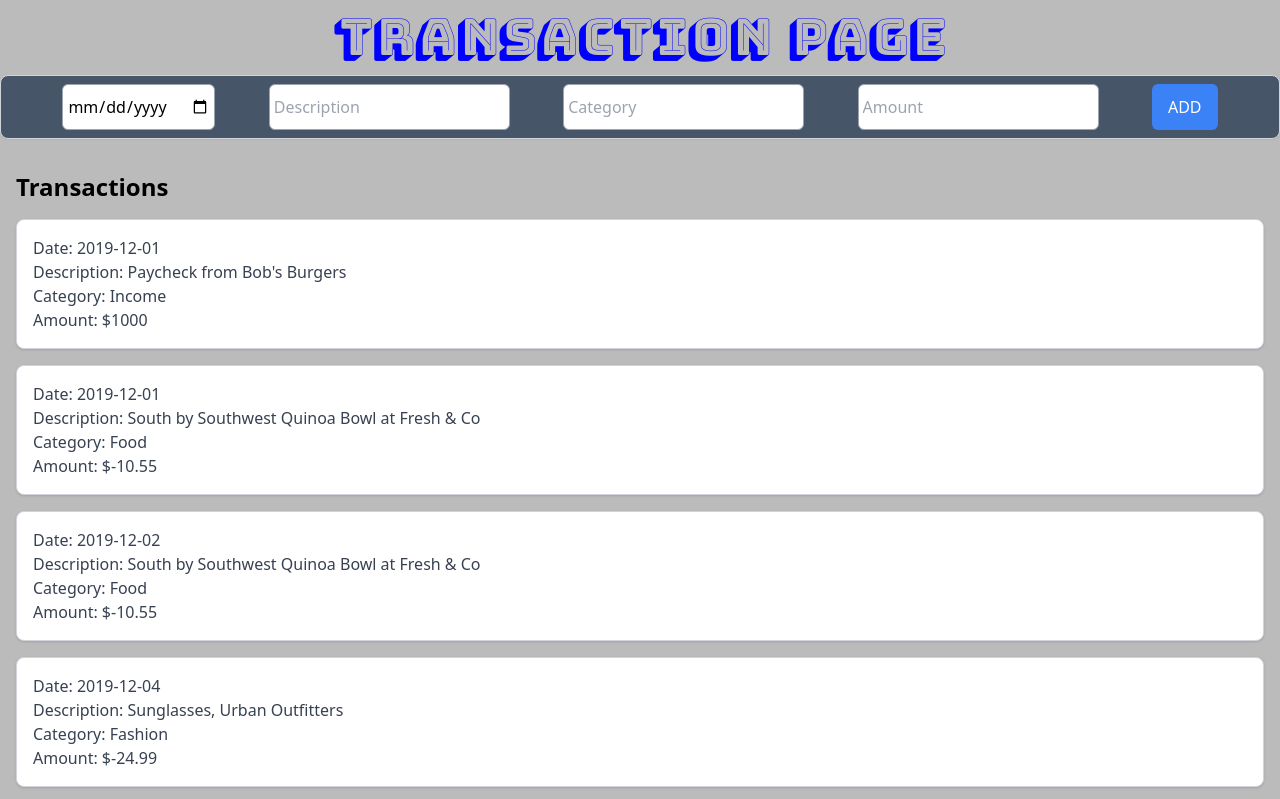
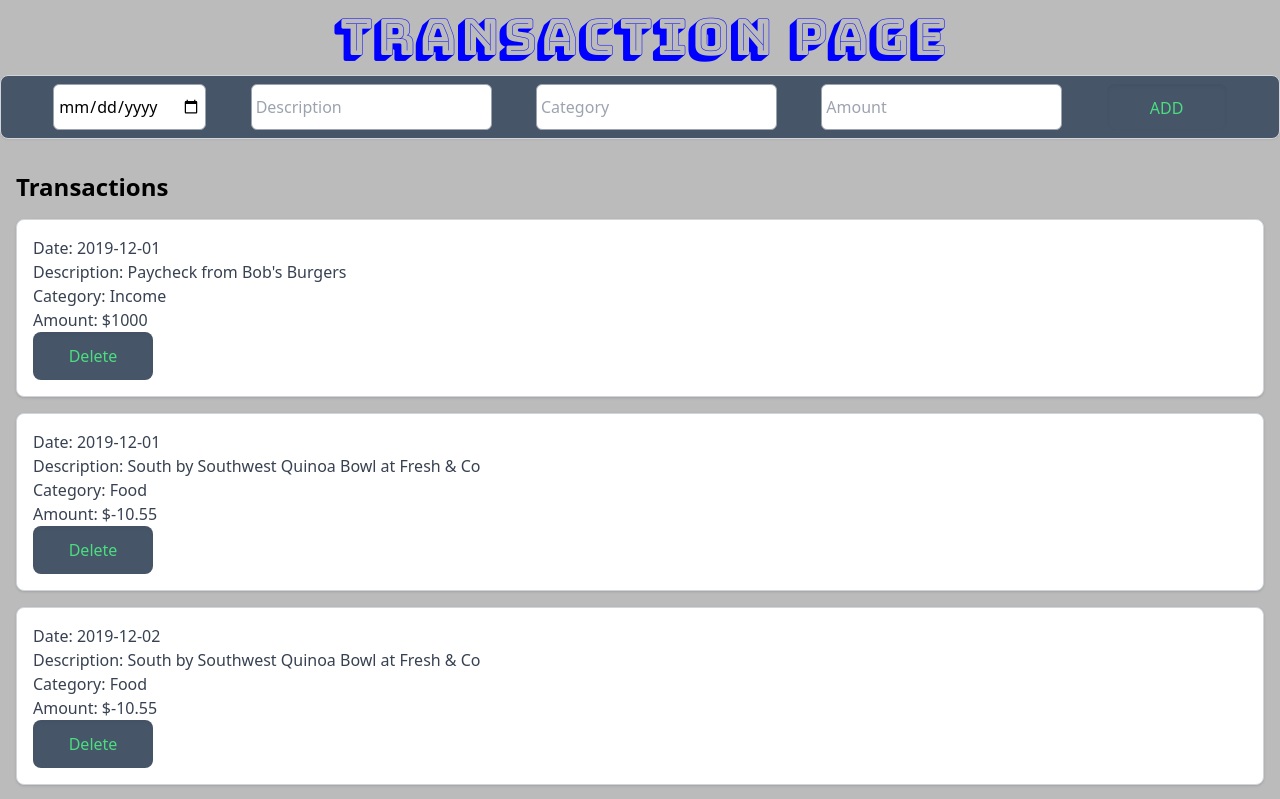
Before and after one commit to Jeremy-3/Phase-2-Code-Challenge1, a React (Vite) app: page / in a window 1280 px wide. Shown: the top 799 px of the page. Built offline with nearby package versions, Linux system fonts and the light colour scheme; data requests are answered from the project's data file.

Commit message:
restored the Buttons component and added a delete button to the transactions

```diff
--- a/src/components/AddTrans.jsx
+++ /dev/null
@@ -1,9 +0,0 @@
-import React from 'react'
-
-function AddTrans() {
-  return (
-    <div>AddTrans</div>
-  )
-}
-
-export default AddTrans
--- /dev/null
+++ b/src/components/Button.jsx
@@ -0,0 +1,15 @@
+function Buttons({ onClick, children }) {
+  return (
+    <button
+      onClick={onClick}
+      className="ease-[cubic-bezier(0.15, 0.83, 0.66, 1)]
+    min-w-[120px] cursor-pointer rounded-lg border-0 bg-slate-600
+    px-4 py-3 text-green-400 shadow-inner transition-all duration-1000 hover:bg-green-500
+     hover:text-slate-600 "
+    >
+      {children}
+    </button>
+  );
+}
+
+export default Buttons;
--- a/src/components/Buttons.jsx
+++ /dev/null
@@ -1,8 +0,0 @@
-function Buttons({ children }) {
-    return  <button className="ease-[cubic-bezier(0.15, 0.83, 0.66, 1)]
-    min-w-[120px] cursor-pointer rounded-lg border-0 bg-slate-600
-    px-4 py-3 text-green-400 shadow-inner transition-all duration-1000 hover:bg-green-500
-     hover:text-slate-600 flex-1">{children}</button>
-  }
-
-  export default Buttons
--- a/src/components/Field.jsx
+++ /dev/null
@@ -1,24 +0,0 @@
-function Filed() {
-    return (
-      <>
-        {" "}
-        <form className="wrap">
-          <input
-            placeholder="Search Here"
-            className="input"
-            name="text"
-            type="text"
-            required
-          />
-        </form>
-        <form className="flex justify-evenly border h-8 bg-slate-600">
-          <input type="date" name="date" />
-          <input type="text" name="text" placeholder="Description" />
-          <input type="text" name="text" placeholder="Category" />
-          <input type="number" name="number" placeholder="Amount" />
-        </form>
-      </>
-    );
-  }
-
-  export default Filed;
--- a/src/components/Navbar.jsx
+++ b/src/components/Navbar.jsx
@@ -1,4 +1,5 @@
 import React, { useState } from 'react';
+import Buttons from './Button';
 
 function Navbar({ transactions, setTransactions }) {
   const [formData, setFormData] = useState({
@@ -85,12 +86,7 @@ function Navbar({ transactions, setTransactions }) {
       className='p-1 rounded-md border border-gray-400'
       required
     />
-    <button
-      type="submit"
-      className="bg-blue-500 text-white px-4 py-1 rounded-md hover:bg-blue-600"
-    >
-      ADD
-    </button>
+   <Buttons type="submit">ADD</Buttons>
   </form>
   </>
   );
--- a/src/components/OneTrans.jsx
+++ b/src/components/OneTrans.jsx
@@ -1,6 +1,8 @@
 import React from "react";
+import Buttons from "./Button";
 
-function OneTrans({ transaction }) {
+function OneTrans({ transaction ,deleteTransaction}) {
+
   return (
     (
       <li className="border border-gray-300 rounded-lg p-4 mb-4 bg-white shadow">
@@ -8,6 +10,7 @@ function OneTrans({ transaction }) {
         <p className="text-gray-700">Description: {transaction.description}</p>
         <p  className="text-gray-700">Category: {transaction.category}</p>
         <p className="text-gray-700">Amount: ${transaction.amount}</p>
+         <Buttons onClick={()=> deleteTransaction(transaction.id)}>Delete</Buttons>
       </li>
     )
   )
--- a/src/components/Transactions.jsx
+++ b/src/components/Transactions.jsx
@@ -1,13 +1,36 @@
+import { useEffect, useState } from "react";
 import OneTrans from "./OneTrans";
 
-function Transactions({transactions}) {
+function Transactions() {
+  const [transactions, setTransactions] = useState([])
+  useEffect(()=>{
+    fetch('http://localhost:3000/transactions')
+    .then(res => res.json())
+    .then( data => setTransactions(data))
+    .catch(error => console.log("Error:", error));
+  },[])
+
+  const deleteTransaction=(id) =>  {
+    fetch(`http://localhost:3000/transactions/${id}`,{
+      method:'DELETE',
+
+    })
+    .then(response => {
+      if (response.ok) {
+        setTransactions(transactions.filter(transaction => transaction.id !== id));
+      } else {
+        console.log('Error deleting transaction:');
+      }
+    })
+    .catch(error => console.log("Error:", error));
+  }
   console.log(transactions);
   return (
     <div className="container mx-auto p-4">
       <h1 className="text-2xl font-bold mb-4">Transactions</h1>
       <ul>
         {transactions.map((transaction) => (
-          <OneTrans key={transaction.id} transaction={transaction} />
+          <OneTrans key={transaction.id} transaction={transaction} deleteTransaction={deleteTransaction}/>
         ))}
       </ul>
     </div>
--- a/src/db.json
+++ b/src/db.json
@@ -1,84 +1,84 @@
 {
   "transactions": [
     {
-        "id": 1,
+      "id": "1",
       "date": "2019-12-01",
       "description": "Paycheck from Bob's Burgers",
       "category": "Income",
       "amount": 1000
     },
     {
-        "id": 2,
+      "id": "2",
       "date": "2019-12-01",
       "description": "South by Southwest Quinoa Bowl at Fresh & Co",
       "category": "Food",
       "amount": -10.55
     },
     {
-        "id": 3,
+      "id": "3",
       "date": "2019-12-02",
       "description": "South by Southwest Quinoa Bowl at Fresh & Co",
       "category": "Food",
       "amount": -10.55
     },
     {
-        "id": 4,
+      "id": "4",
       "date": "2019-12-04",
       "description": "Sunglasses, Urban Outfitters",
       "category": "Fashion",
       "amount": -24.99
     },
     {
-        "id": 5,
+      "id": "5",
       "date": "2019-12-06",
       "description": "Venmo, Alice Pays you for Burrito",
       "category": "Food",
       "amount": 8.75
     },
     {
-        "id": 6,
+      "id": "6",
       "date": "2019-12-06",
       "description": "Chipotle",
       "category": "Food",
       "amount": -17.59
     },
     {
-        "id": 7,
+      "id": "7",
       "date": "2019-12-07",
       "description": "Birthday Check from Grandma",
       "category": "Gift",
       "amount": 50
     },
     {
-        "id": 8,
+      "id": "8",
       "date": "2019-12-09",
       "description": "Lyft Ride",
       "category": "Transportation",
       "amount": -13.25
     },
     {
-        "id": 9,
+      "id": "9",
       "date": "2019-12-11",
       "description": "Paycheck from Bob's Burgers",
       "category": "Income",
       "amount": 1000
     },
     {
-        "id": 10,
+      "id": "10",
       "date": "2019-12-16",
       "description": "Tickets, Flatiron Multiplex Cinemas",
       "category": "Entertainment",
       "amount": -24
     },
     {
-        "id": 11,
+      "id": "11",
       "date": "2019-12-16",
       "description": "MTA Vending Machine: MetroCard",
       "category": "Transportation",
       "amount": -116.39
     },
     {
-        "id": 12,
+      "id": "12",
       "date": "2019-12-17",
       "description": "Venmo, Pay Roommate for Rent",
       "category": "Housing",
```
Lines whose indentation alone changed are shown as unchanged.
